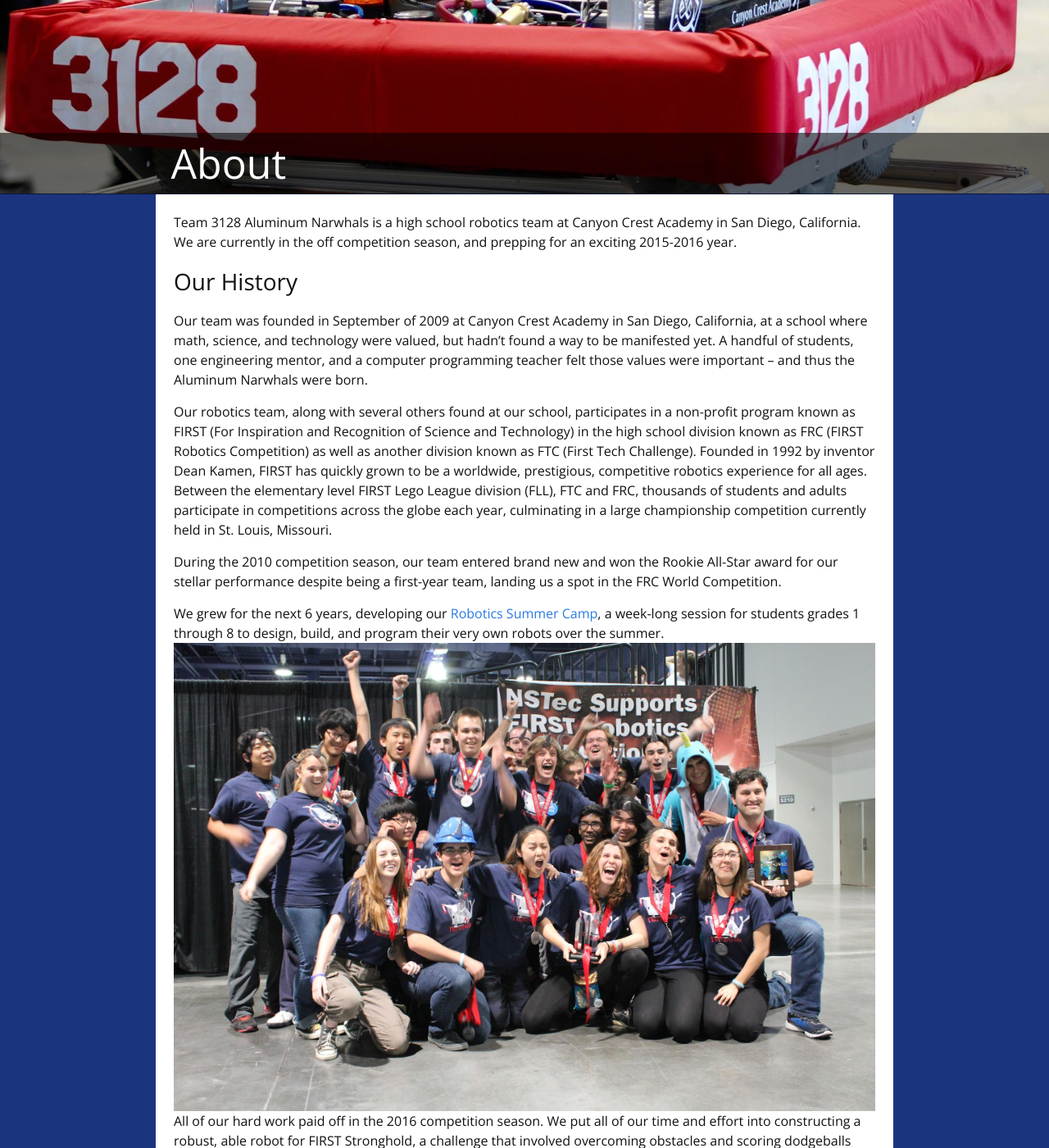
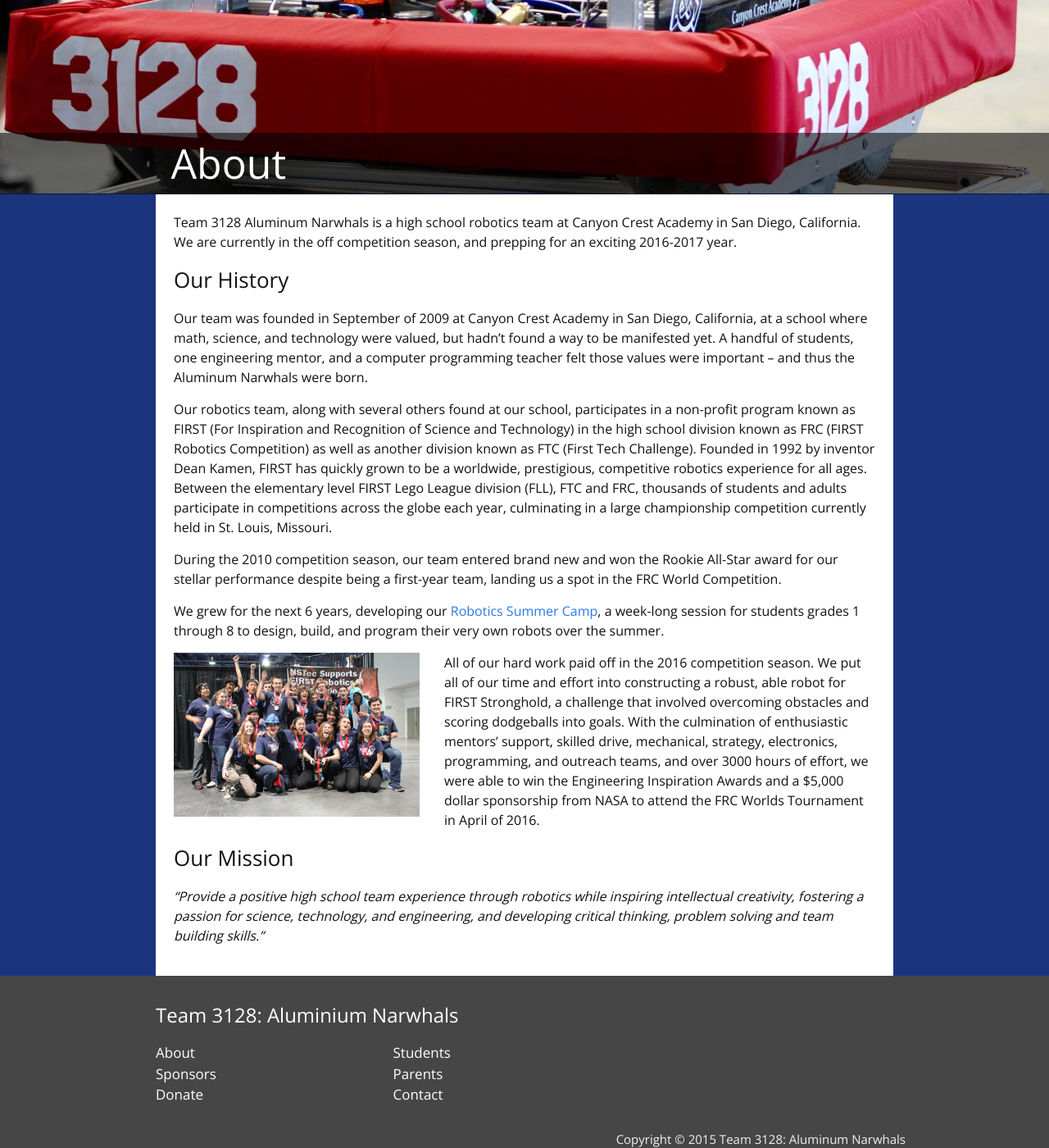
Before and after one commit to uynitsuj/team3128.github.io, a Jekyll site: the page built from about.md, in a window 1280 px wide and 1400 px high, scrolled down 228 px. Shown: the whole window at 82% size. Built offline with Jekyll 4.4.1, drawn with Linux system fonts in a browser that asks for light colours; nearby versions of some CDN libraries; some of the changed text lies outside the part shown.

Commit message:
Updated about.md

```diff
--- a/about.md
+++ b/about.md
@@ -5,9 +5,9 @@ shownav: true
 permalink: /about/
 ---
 
-Team 3128 Aluminum Narwhals is a high school robotics team at Canyon Crest Academy in San Diego, California. We are currently in the off competition season, and prepping for an exciting 2015-2016 year.
+Team 3128 Aluminum Narwhals is a high school robotics team at Canyon Crest Academy in San Diego, California. We are currently in the off competition season, and prepping for an exciting 2016-2017 year.
 
-## Our History
+### Our History
 
 Our team was founded in September of 2009 at Canyon Crest Academy in San Diego, California, at a school where math, science, and technology were valued, but hadn’t found a way to be manifested yet. A handful of students, one engineering mentor, and a computer programming teacher felt those values were important – and thus the Aluminum Narwhals were born.
 
@@ -16,9 +16,10 @@ Our robotics team, along with several others found at our school, participates i
 During the 2010 competition season, our team entered brand new and won the Rookie All-Star award for our stellar performance despite being a first-year team, landing us a spot in the FRC World Competition.
 
 We grew for the next 6 years, developing our [Robotics Summer Camp](/camp/), a week-long session for students grades 1 through 8 to design, build, and program their very own robots over the summer.
-<img src="/resources/cantstopwontstopwinning.jpg">
+
+<img src="/resources/cantstopwontstopwinning.jpg" class="leftimage">
+
 All of our hard work paid off in the 2016 competition season. We put all of our time and effort into constructing a robust, able robot for FIRST Stronghold, a challenge that involved overcoming obstacles and scoring dodgeballs into goals. With the culmination of enthusiastic mentors' support, skilled drive, mechanical, strategy, electronics, programming, and outreach teams, and over 3000 hours of effort, we were able to win the Engineering Inspiration Awards and a $5,000 dollar sponsorship from NASA to attend the FRC Worlds Tournament in April of 2016.
 
-## Our Mission
-
-*“Our mission is to provide a positive high school team experience through robotics while inspiring intellectual creativity, fostering a passion for science, technology, and engineering, and developing critical thinking, problem solving and team building skills.”*
+### Our Mission
+*“Provide a positive high school team experience through robotics while inspiring intellectual creativity, fostering a passion for science, technology, and engineering, and developing critical thinking, problem solving and team building skills.”*
```
